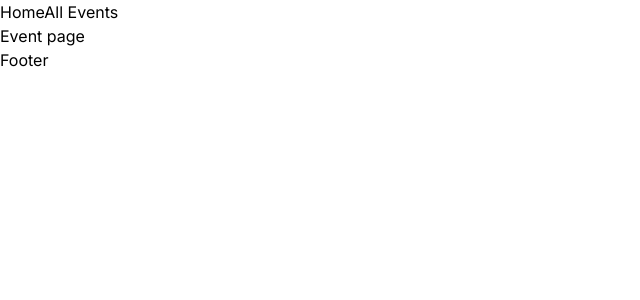
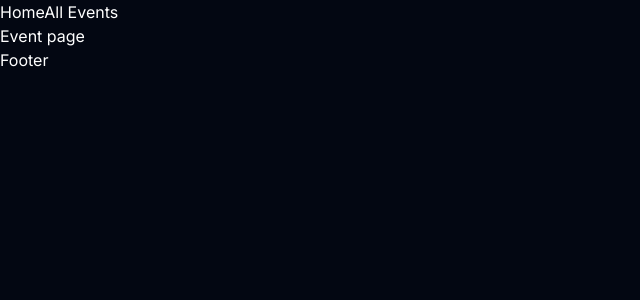
Before and after one commit to adrians90/evento, a Next.js app: page /event/1 in a window 1280 px wide. Shown: the top 300 px of the page, without its empty margins (0-640 px from the left). Built offline with nearby package versions, Linux system fonts and the light colour scheme.

Commit message:
Add bg color and text color to layout using tailwind

```diff
--- a/src/app/layout.tsx
+++ b/src/app/layout.tsx
@@ -18,7 +18,7 @@
 }) {
   return (
     <html lang="en">
-      <body className={inter.className}>
+      <body className={`${inter.className} bg-gray-950 text-white `}>
         <Header />
         {children}
         <Footer />
```
